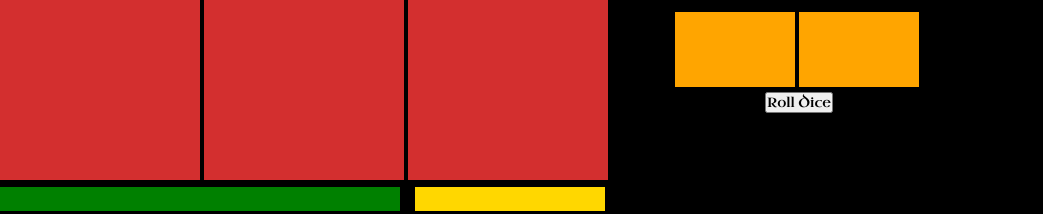
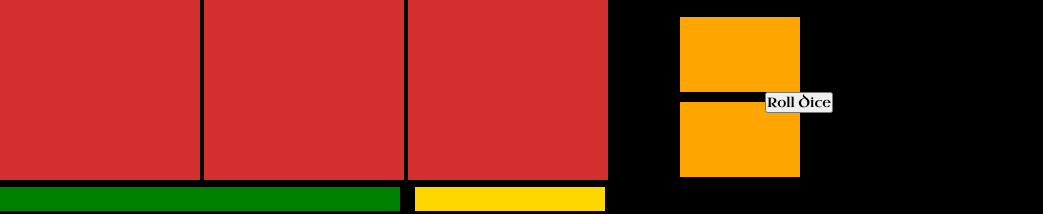
Before and after one commit to simon-reader/Xenn, a plain HTML site: page index.html in a window 1280 px wide. Both pictures are taken after a click on the button "Start Game". Shown: the part 428-642 px from the top of the page, without its empty margins (0-1043 px from the left). Drawn offline with Linux system fonts and the light colour scheme.

Commit message:
dice elements now stacked ontop of each other

```diff
--- a/style.css
+++ b/style.css
@@ -137,7 +137,10 @@ body {
 	width: 120px;
 	height: 75px;
 	background-color: orange;
-	display: inline-block;
+	/* use this below if "display: inline-block;" breaks */
+	float: left;
+	margin: 5px;
+	list-style-type: none;
 }
 #rollDiceButton {
 	position: absolute;
```
